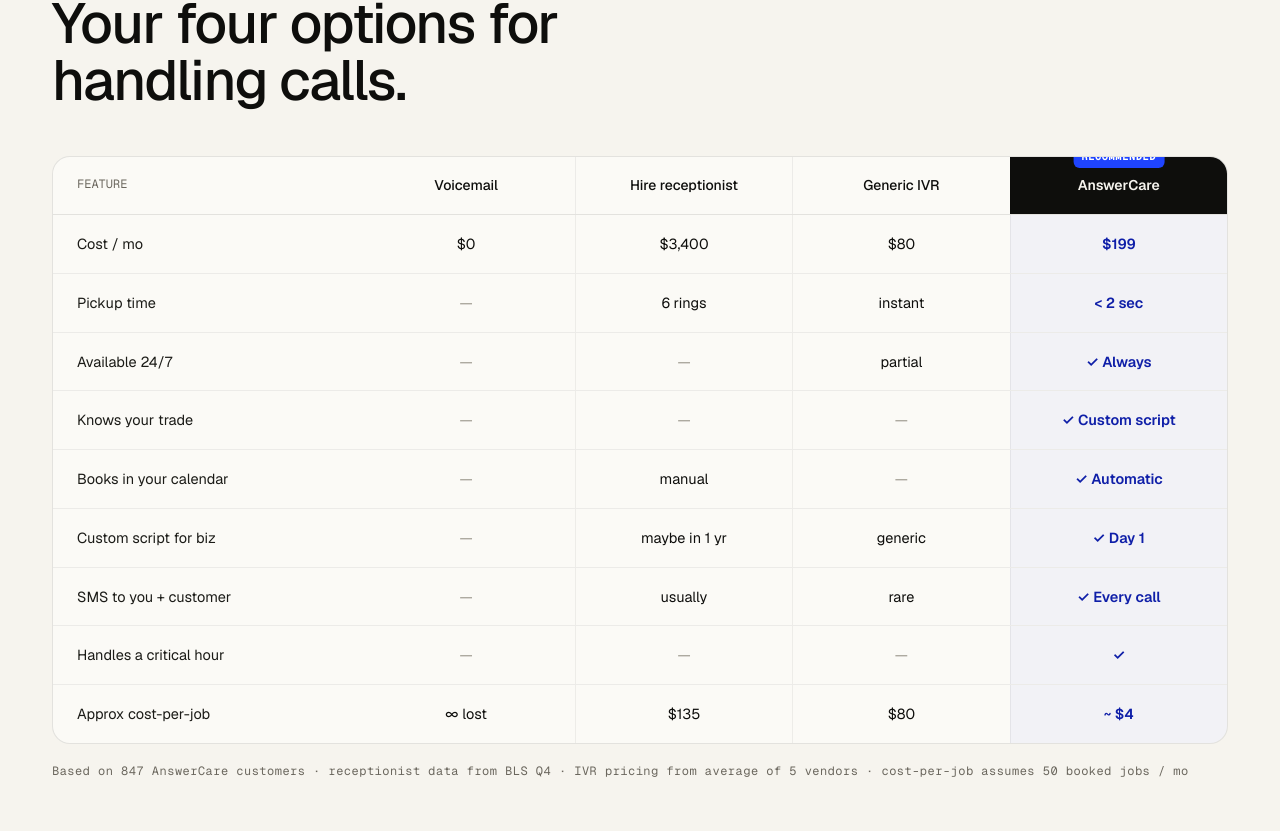
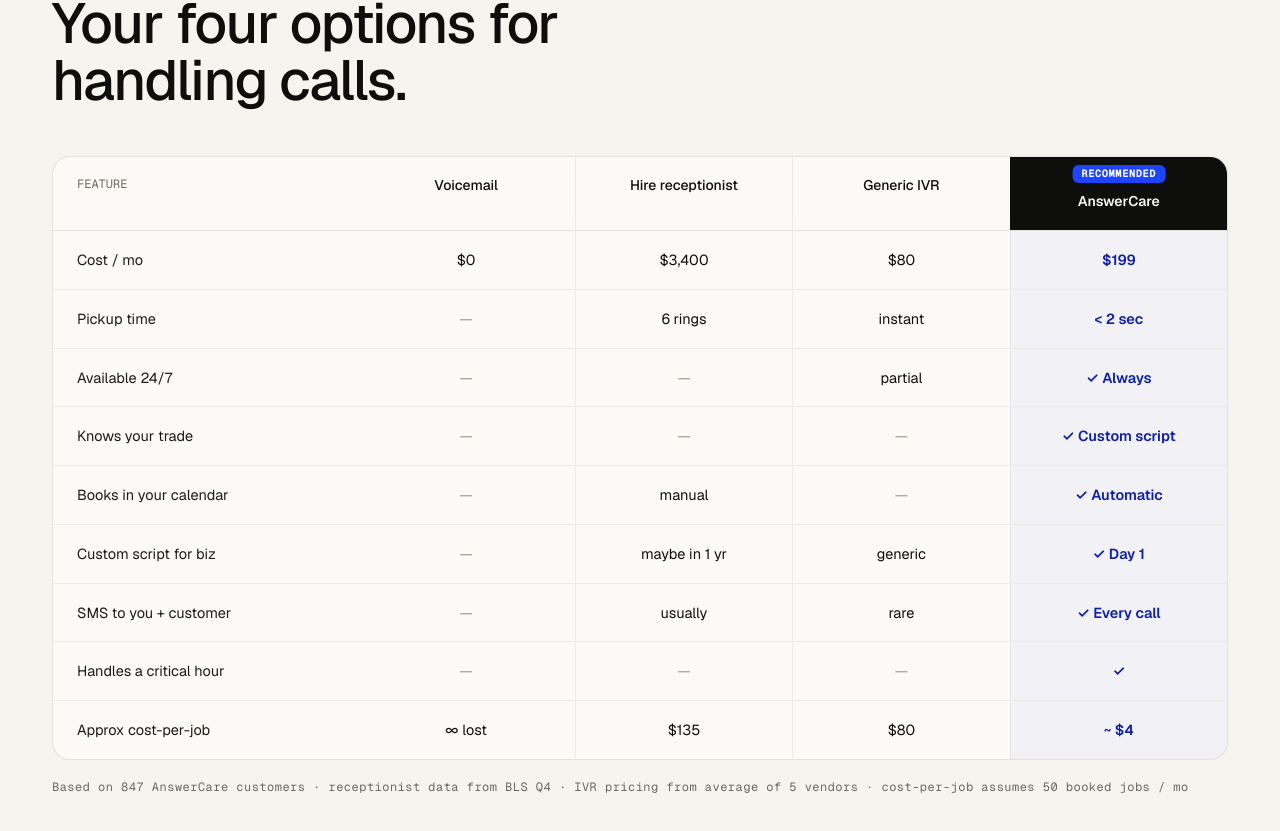
Before and after one commit to su0as/answercareai, a Next.js app: page / in a window 1280 px wide. Shown: the part 3776-4607 px from the top of the page. Built offline with nearby package versions, Linux system fonts and the light colour scheme.

Commit message:
Fix homepage CTA anchor and badge spacing

```diff
--- a/app/page.tsx
+++ b/app/page.tsx
@@ -284,7 +284,8 @@
               <div style={{ padding: '18px 24px', fontSize: 12, color: 'var(--muted)' }} className="mono">FEATURE</div>
               {compCols.map((c, i) => (
                 <div key={c} style={{
-                  padding: '18px 20px', textAlign: 'center',
+                  padding: i === compCols.length - 1 ? '34px 20px 18px' : '18px 20px',
+                  textAlign: 'center',
                   background: i === compCols.length - 1 ? 'var(--ink)' : 'transparent',
                   color: i === compCols.length - 1 ? 'var(--bg)' : 'var(--ink)',
                   fontWeight: i === compCols.length - 1 ? 600 : 500,
@@ -295,10 +296,11 @@
                   {c}
                   {i === compCols.length - 1 && (
                     <div style={{
-                      position: 'absolute', top: -12, left: '50%', transform: 'translateX(-50%)',
+                      position: 'absolute', top: 8, left: '50%', transform: 'translateX(-50%)',
                       background: 'var(--accent)', color: '#fff',
                       fontSize: 10, fontWeight: 600, letterSpacing: '.08em',
-                      padding: '4px 8px', borderRadius: 6,
+                      padding: '4px 9px', borderRadius: 6,
+                      lineHeight: 1,
                     }} className="mono">RECOMMENDED</div>
                   )}
                 </div>
--- a/components/Nav.tsx
+++ b/components/Nav.tsx
@@ -56,7 +56,7 @@
           <a href="tel:+17542276342" className="mono" style={{ fontSize: 13, color: 'var(--muted)' }}>
             +1 (754) 227-6342
           </a>
-          <a href="#start" className="btn btn-primary" style={{ padding: '10px 16px', fontSize: 14 }}>
+          <a href="/#pricing" className="btn btn-primary" style={{ padding: '10px 16px', fontSize: 14 }}>
             Start free <span className="arrow">→</span>
           </a>
         </div>
--- a/components/StickyCTA.tsx
+++ b/components/StickyCTA.tsx
@@ -7,7 +7,6 @@
   const [show, setShow] = useState(false)
   const pathname = usePathname()
 
-  const shouldHide = pathname === '/' ? false : true
   // Show sticky on homepage only; on other pages hide entirely
   // (homepage has its own sticky via scroll position)
 
@@ -41,7 +40,7 @@
           <a href="tel:+17542276342" className="mono" style={{ fontSize: 13, color: 'rgba(246,244,238,.7)' }}>
             (754) 227-6342
           </a>
-          <a href="#start" className="btn btn-accent" style={{ padding: '10px 18px', fontSize: 14 }}>
+          <a href="#pricing" className="btn btn-accent" style={{ padding: '10px 18px', fontSize: 14 }}>
             Start free →
           </a>
         </div>
--- a/styles/globals.css
+++ b/styles/globals.css
@@ -21,6 +21,7 @@
 
 html, body { margin: 0; padding: 0; }
 html { scroll-behavior: smooth; }
+[id] { scroll-margin-top: 88px; }
 
 body {
   background: var(--bg);
```
